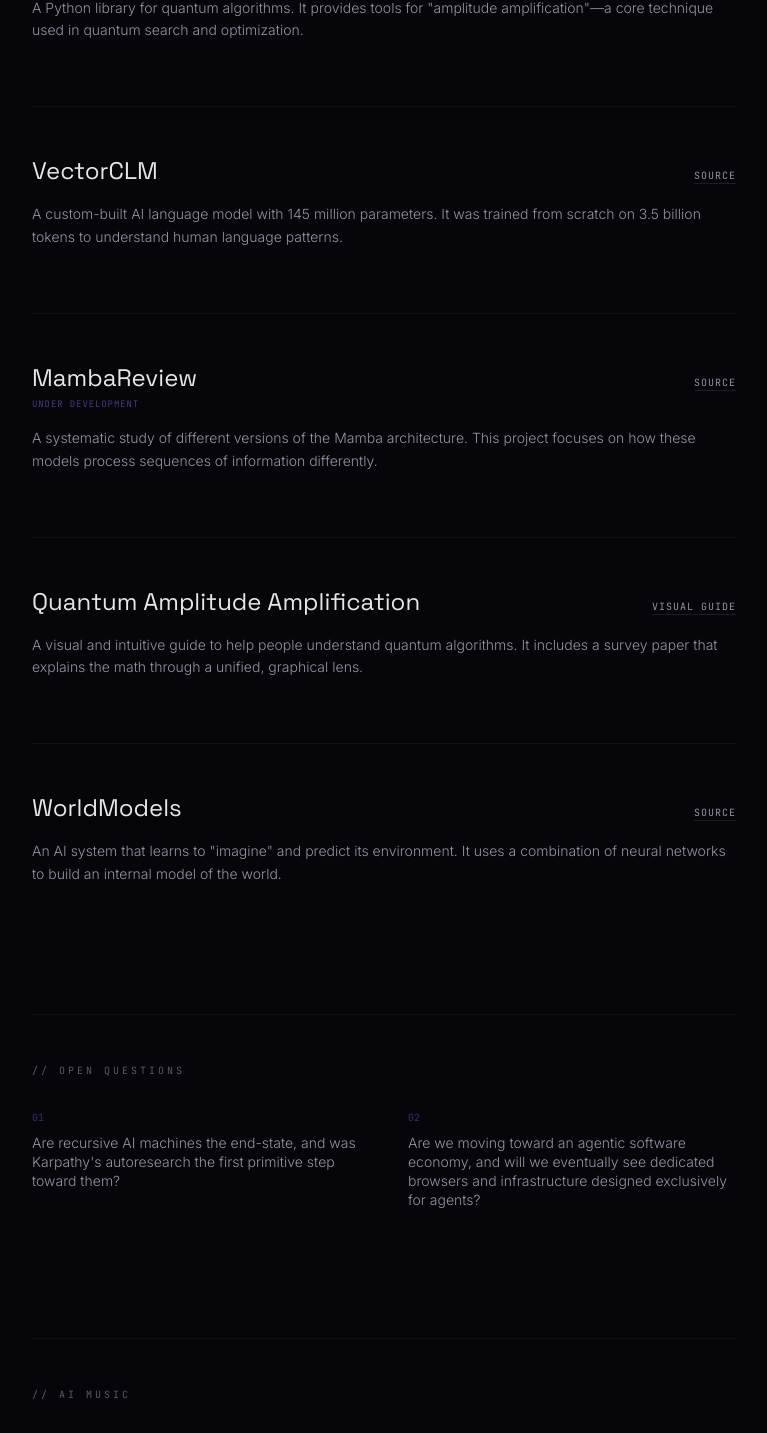
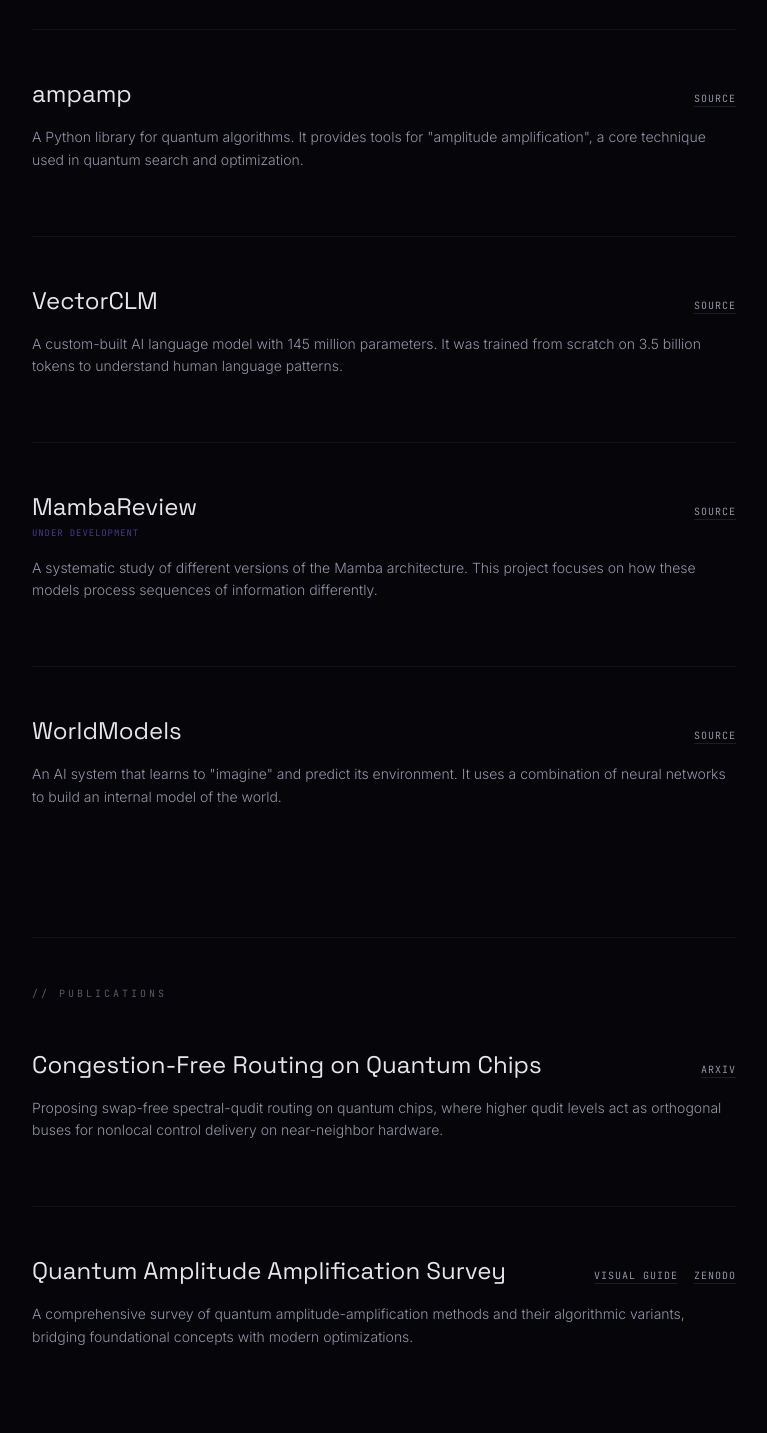
Before and after one commit to salvorhardinmiga-eng/dev_site, a Next.js app: page / in a window 1280 px wide. Shown: the part 995-2428 px from the top of the page, without its empty margins (256-1023 px from the left). Built offline with nearby package versions, Linux system fonts and the light colour scheme.

Commit message:
Update Terminus info, add After the Wall essay, and remove em dashes

```diff
--- a/app/page.tsx
+++ b/app/page.tsx
@@ -22,6 +22,10 @@
         <div className="mt-12 space-y-8">
           <p className="text-xl font-light leading-relaxed text-muted max-w-2xl">
             I&apos;m a CS and Physics student. Most of my time goes into building at the intersection of machine learning, quantum algorithms, and the mathematics that runs underneath both.
+          </p>
+
+          <p className="text-xl font-light leading-relaxed text-muted max-w-2xl">
+            Currently building <span className="text-white/90">Terminus</span>: a 2.6B-parameter native ternary (1.58-bit) small language model designed for offline, low-memory execution on consumer Android devices, supporting ten Indic languages.
           </p>
 
           <p className="text-xl font-light leading-relaxed text-muted max-w-xl">
@@ -65,7 +69,7 @@
               <a href="https://github.com/QuantumAmplification/ampamp" className="font-mono text-[10px] tracking-widest text-muted hover:text-accent border-b border-white/10 hover:border-accent transition-all uppercase">Source</a>
             </div>
             <p className="text-muted text-sm leading-relaxed mb-4 font-light">
-              A Python library for quantum algorithms. It provides tools for &quot;amplitude amplification&quot;—a core technique used in quantum search and optimization.
+              A Python library for quantum algorithms. It provides tools for &quot;amplitude amplification&quot;, a core technique used in quantum search and optimization.
             </p>
           </div>
 
@@ -98,19 +102,6 @@
             </p>
           </div>
 
-          {/* Quantum Amplitude Amplification */}
-          <div className="group border-t border-white/5 pt-12">
-            <div className="flex justify-between items-baseline mb-4">
-              <h3 className="font-heading text-2xl text-white/90 group-hover:text-accent transition-colors">
-                Quantum Amplitude Amplification
-              </h3>
-              <a href="https://quantumamplification.github.io/QuantumAmplitudeAmplification/" className="font-mono text-[10px] tracking-widest text-muted hover:text-accent border-b border-white/10 hover:border-accent transition-all uppercase">Visual Guide</a>
-            </div>
-            <p className="text-muted text-sm leading-relaxed mb-4 font-light">
-              A visual and intuitive guide to help people understand quantum algorithms. It includes a survey paper that explains the math through a unified, graphical lens.
-            </p>
-          </div>
-
           {/* WorldModels */}
           <div className="group border-t border-white/5 pt-12">
             <div className="flex justify-between items-baseline mb-4">
@@ -126,8 +117,45 @@
         </div>
       </section>
 
+      {/* Publications */}
+      <section id="publications" className="mb-32 animate-in [animation-delay:600ms]">
+        <h2 className="font-mono text-[10px] tracking-[0.3em] text-muted/60 mb-12 uppercase border-t border-white/5 pt-12">
+          {"// Publications"}
+        </h2>
+        <div className="space-y-16">
+          {/* Congestion-Free Routing on Quantum Chips */}
+          <div className="group">
+            <div className="flex justify-between items-baseline mb-4">
+              <h3 className="font-heading text-2xl text-white/90 group-hover:text-accent transition-colors">
+                Congestion-Free Routing on Quantum Chips
+              </h3>
+              <a href="https://arxiv.org/abs/2604.27015" className="font-mono text-[10px] tracking-widest text-muted hover:text-accent border-b border-white/10 hover:border-accent transition-all uppercase">arXiv</a>
+            </div>
+            <p className="text-muted text-sm leading-relaxed mb-4 font-light">
+              Proposing swap-free spectral-qudit routing on quantum chips, where higher qudit levels act as orthogonal buses for nonlocal control delivery on near-neighbor hardware.
+            </p>
+          </div>
+
+          {/* Quantum Amplitude Amplification */}
+          <div className="group border-t border-white/5 pt-12">
+            <div className="flex justify-between items-baseline mb-4">
+              <h3 className="font-heading text-2xl text-white/90 group-hover:text-accent transition-colors">
+                Quantum Amplitude Amplification Survey
+              </h3>
+              <div className="flex gap-4">
+                <a href="https://quantumamplification.github.io/QuantumAmplitudeAmplification/" className="font-mono text-[10px] tracking-widest text-muted hover:text-accent border-b border-white/10 hover:border-accent transition-all uppercase">Visual Guide</a>
+                <a href="https://zenodo.org/records/20054981" className="font-mono text-[10px] tracking-widest text-muted hover:text-accent border-b border-white/10 hover:border-accent transition-all uppercase">Zenodo</a>
+              </div>
+            </div>
+            <p className="text-muted text-sm leading-relaxed mb-4 font-light">
+              A comprehensive survey of quantum amplitude-amplification methods and their algorithmic variants, bridging foundational concepts with modern optimizations.
+            </p>
+          </div>
+        </div>
+      </section>
+
       {/* Open Questions */}
-      <section id="questions" className="mb-32 animate-in [animation-delay:600ms]">
+      <section id="questions" className="mb-32 animate-in [animation-delay:800ms]">
         <h2 className="font-mono text-[10px] tracking-[0.3em] text-muted/60 mb-8 uppercase border-t border-white/5 pt-12">
           {"// Open Questions"}
         </h2>
@@ -148,7 +176,7 @@
       </section>
 
       {/* AI Music */}
-      <section id="music" className="mb-32 animate-in [animation-delay:700ms]">
+      <section id="music" className="mb-32 animate-in [animation-delay:1000ms]">
         <h2 className="font-mono text-[10px] tracking-[0.3em] text-muted/60 mb-8 uppercase border-t border-white/5 pt-12">
           {"// AI Music"}
         </h2>
@@ -168,13 +196,31 @@
       </section>
 
       {/* Writing */}
-      <section id="writing" className="mb-32 animate-in [animation-delay:800ms]">
+      <section id="writing" className="mb-32 animate-in [animation-delay:1200ms]">
         <h2 className="font-mono text-[10px] tracking-[0.3em] text-muted/60 mb-8 uppercase border-t border-white/5 pt-12">
           {"// Writing"}
         </h2>
+        <div className="space-y-6">
+          <a
+            href="https://varundaiya.substack.com/p/after-the-wall"
+            className="group flex flex-col gap-3 p-8 border border-white/5 bg-white/[0.01] hover:bg-white/[0.03] transition-all relative overflow-hidden block"
+          >
+            <div className="absolute top-0 left-0 w-[2px] h-0 bg-accent group-hover:h-full transition-all duration-500"></div>
+            <div className="flex justify-between items-center">
+              <div className="flex flex-col gap-1">
+                <span className="font-heading text-2xl text-white/90 group-hover:text-accent transition-colors">After the Wall</span>
+                <span className="font-mono text-[9px] tracking-widest text-accent/50 uppercase">Rebuilding AI from one bit</span>
+              </div>
+              <span className="font-mono text-[10px] tracking-widest text-muted uppercase">Substack</span>
+            </div>
+            <p className="text-sm text-muted font-light leading-relaxed max-w-xl">
+              An essay on the limits of Moore’s Law, the end of brute-force AI scaling, and the transition toward efficient intelligence. Exploring how one-bit models can bring powerful AI from massive data centers to everyday devices, changing how intelligence is built, accessed, and controlled.
+            </p>
+          </a>
+
           <a
             href="https://varundaiya.substack.com/p/ink-bits-and-tokens"
-          className="group flex flex-col gap-3 p-8 border border-white/5 bg-white/[0.01] hover:bg-white/[0.03] transition-all relative overflow-hidden"
+            className="group flex flex-col gap-3 p-8 border border-white/5 bg-white/[0.01] hover:bg-white/[0.03] transition-all relative overflow-hidden block"
           >
             <div className="absolute top-0 left-0 w-[2px] h-0 bg-accent group-hover:h-full transition-all duration-500"></div>
             <div className="flex justify-between items-center">
@@ -185,9 +231,10 @@
               <span className="font-mono text-[10px] tracking-widest text-muted uppercase">Substack</span>
             </div>
             <p className="text-sm text-muted font-light leading-relaxed max-w-xl">
-            Essays on computation, intelligence, and the ideas that connect them. I write about how information has evolved through history, why the shift from storing and retrieving to generating on demand is a paradigm shift, and what it means for technology, power, and the people building in this moment.
+              Essay on computation, intelligence, and the ideas that connect them. I write about how information has evolved through history, why the shift from storing and retrieving to generating on demand is a paradigm shift, and what it means for technology, power, and the people building in this moment.
             </p>
           </a>
+        </div>
       </section>
 
       <footer id="footer" className="mt-48 pb-12">
```
Lines whose indentation alone changed are shown as unchanged.
